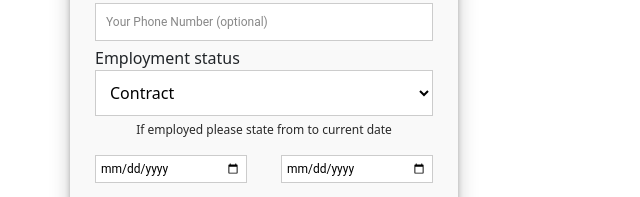
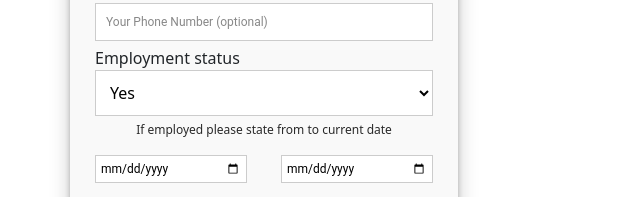
Before and after one commit to jarret69/magna-promotion, a plain HTML site: page index.html in a window 1280 px wide. Shown: the part 1043-1240 px from the top of the page, 606-1246 px from the left. Drawn offline with nearby package versions, Linux system fonts and the light colour scheme.

Commit message:
Update index.html

```diff
--- a/index.html
+++ b/index.html
@@ -103,9 +103,9 @@
                               <fieldset>
                                 <label for="employment">Employment status</label>
                                 <select name="Employed" id="employment">
-                                    <option value="Yes">Contract</option>
-                                    <option value="yes">Permanent</option>
-                                    <option value="Part">Part</option>
+                                    <option value="Yes">Yes</option>
+                                    <option value="No">No</option>
+
                                 </select>
                                 <!--input placeholder="Employed" type="text" name="Employed " tabindex="4" required-->
                               </fieldset>
```
